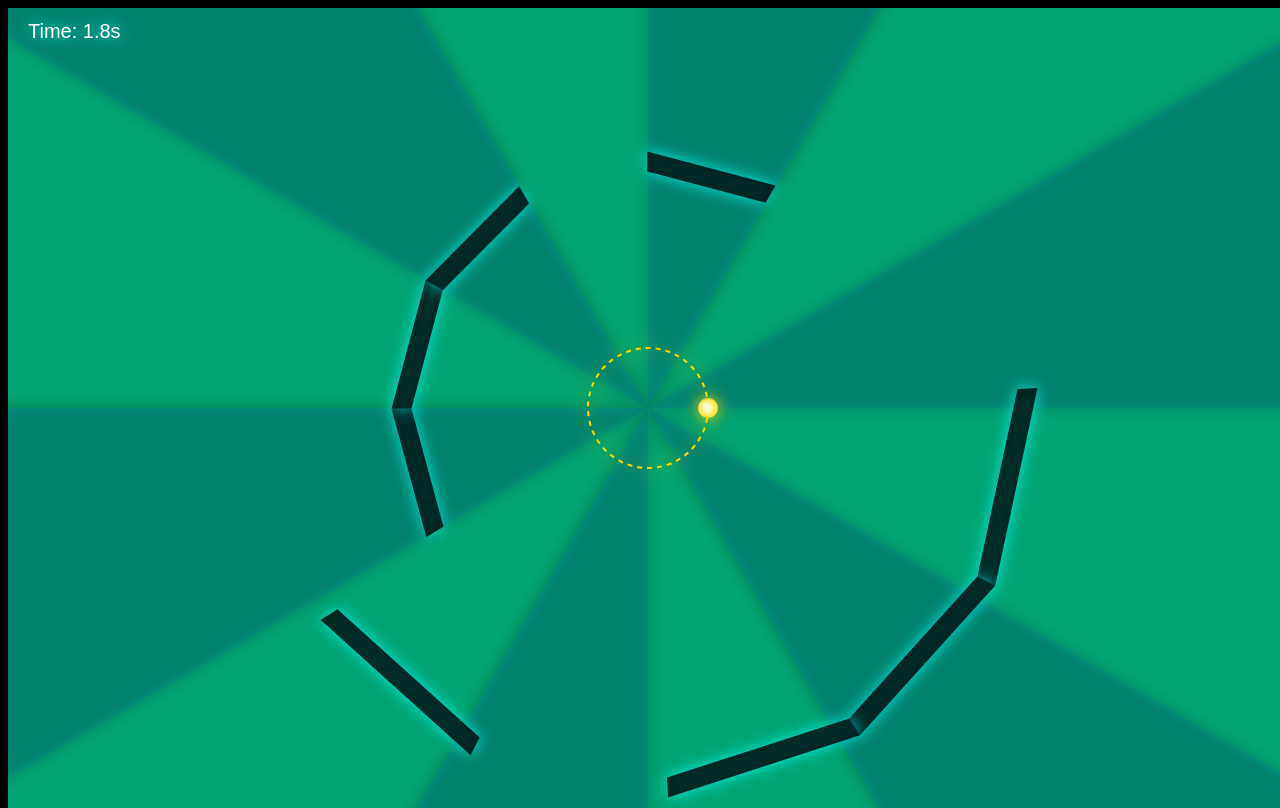
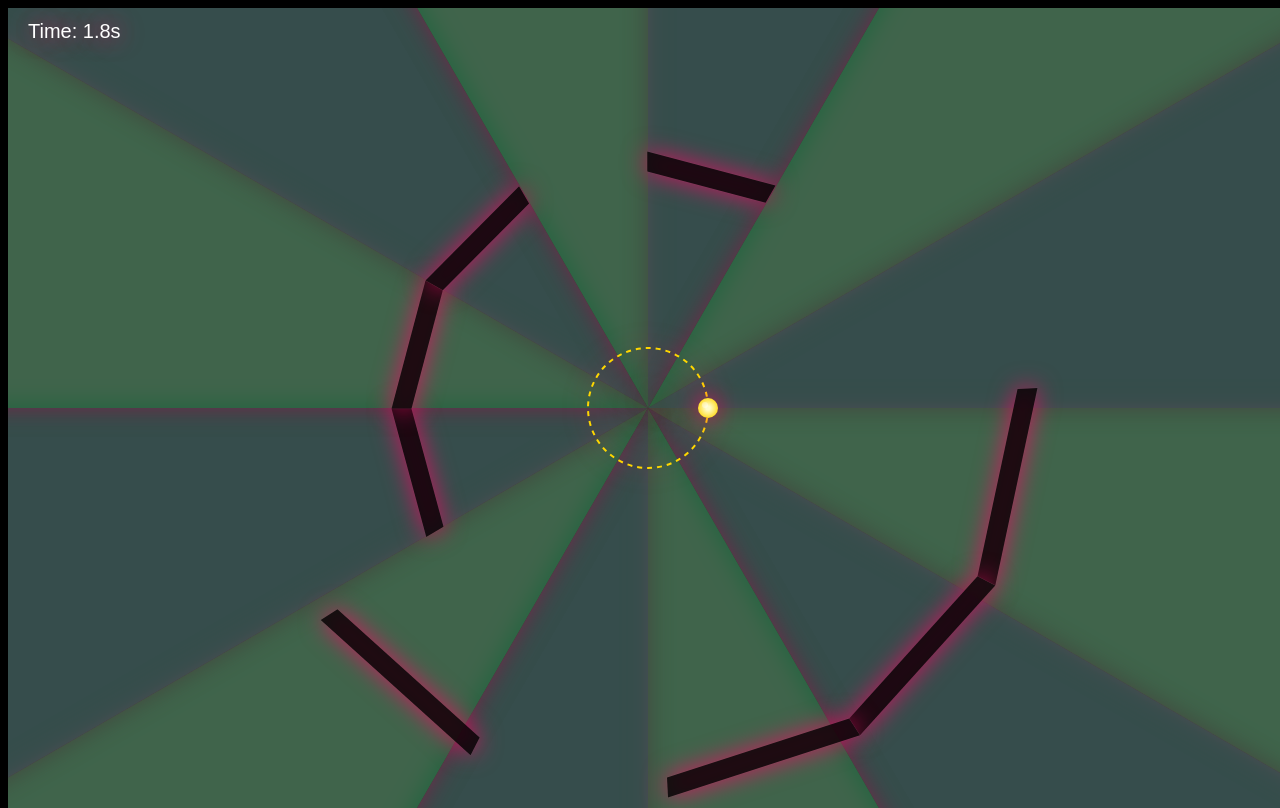
Before and after one commit to botborg/hexagon-lite, a plain HTML site: page index.html in a window 1280 px wide. Both pictures are taken after a click on the button "Start". Drawn offline with Linux system fonts and the light colour scheme.

Commit message:
Update index.html

```diff
--- a/index.html
+++ b/index.html
@@ -128,8 +128,7 @@ function createWall() {
 
 function drawCirclePath() {
   ctx.save();
-  ctx.shadowColor = '#FFD700';
-  ctx.shadowBlur = 20;
+  // removed glow
   ctx.beginPath();
   ctx.setLineDash([5, 5]);
   ctx.arc(w / 2, h / 2, 60, 0, Math.PI * 2);
@@ -149,8 +148,7 @@ function drawPlayer() {
   grad.addColorStop(1, '#FFD700');
 
   ctx.save();
-  ctx.shadowColor = '#FFD700';
-  ctx.shadowBlur = 15;
+  // removed glow
 
   ctx.beginPath();
   ctx.arc(x, y, 10, 0, Math.PI * 2);
@@ -193,8 +191,12 @@ function gameLoop() {
   lastTime = now;
 
   ctx.clearRect(0, 0, w, h);
+  ctx.save();
+  ctx.shadowBlur = 0;
+  ctx.shadowColor = 'transparent';
   ctx.fillStyle = 'black';
   ctx.fillRect(0, 0, w, h);
+  ctx.restore();
 
   for (let i = 0; i < 6; i++) {
     let startAngle = i * wallWidth;
@@ -243,8 +245,8 @@ function gameLoop() {
       ctx.lineTo(w / 2 + Math.cos(a1) * r1, h / 2 + Math.sin(a1) * r1);
       ctx.closePath();
       ctx.save();
-      ctx.shadowColor = '#00ffff';
-      ctx.shadowBlur = 15;
+      ctx.shadowColor = colors[currentColor];
+      ctx.shadowBlur = 25;
       ctx.fillStyle = 'rgba(0, 0, 0, 0.8)';
       ctx.strokeStyle = 'rgba(255, 255, 255, 0.05)';
       ctx.lineWidth = 1;
```
